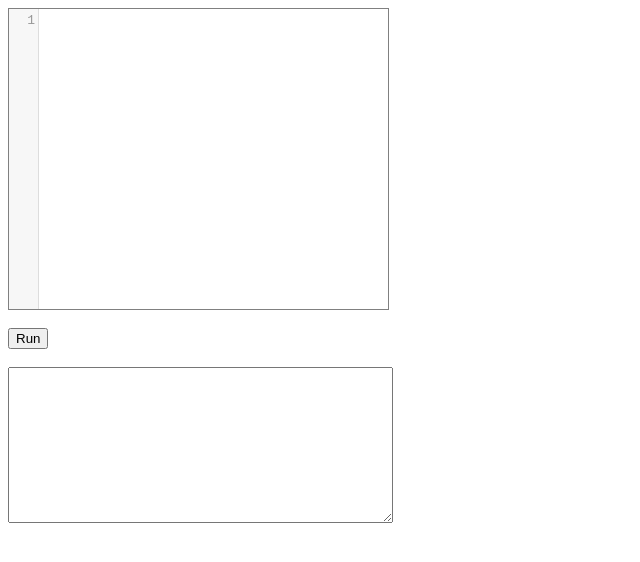
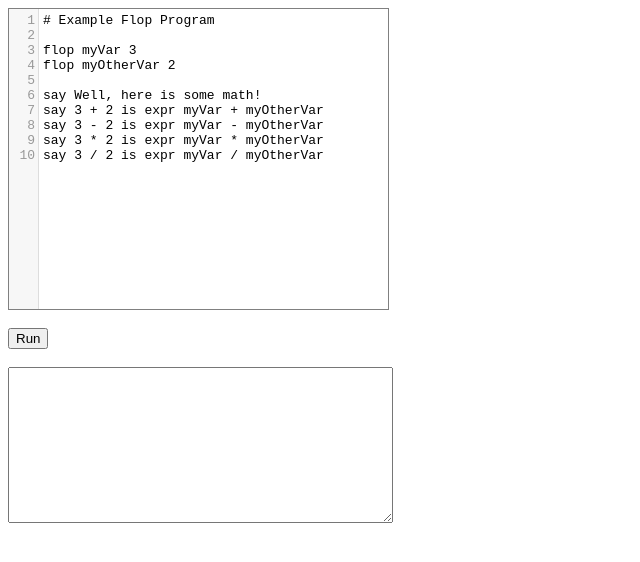
Before and after one commit to b-p-code/flop, a plain HTML site: page index.html in a window 1280 px wide. Shown: the whole page, without its empty margins (0-640 px from the left). Drawn offline with Linux system fonts and the light colour scheme.

Commit message:
added example program

```diff
--- a/index.html
+++ b/index.html
@@ -5,6 +5,7 @@
         <title>Flop</title>
         <script language="javascript" type="text/javascript" src="lib/codemirror-5.65.3/lib/codemirror.js"></script>
         <script language="javascript" type="text/javascript" src="lib/codemirror-5.65.3/mode/perl/perl.js"></script>
+        <script language="javascript" type="text/javascript" src="https://codemirror.net/addon/display/placeholder.js"></script>
         <link rel="stylesheet" type="text/css" href="lib/codemirror-5.65.3/lib/codemirror.css"></link>
 
         <script language="javascript" type="text/javascript" src="js/flopInterpreter.js"></script>
--- a/js/flopInterpreter.js
+++ b/js/flopInterpreter.js
@@ -8,6 +8,19 @@ function setupCodeMirror() {
     });
 
     editor.setOption('theme', 'cobalt');
+
+    editor.setOption("value",
+        "# Example Flop Program\n" +
+        "\n" +
+        "flop myVar 3\n" +
+        "flop myOtherVar 2\n" +
+        "\n" +
+        "say Well, here is some math!\n" +
+        "say 3 + 2 is expr myVar + myOtherVar\n" +
+        "say 3 - 2 is expr myVar - myOtherVar\n" +
+        "say 3 * 2 is expr myVar * myOtherVar\n" +
+        "say 3 / 2 is expr myVar / myOtherVar"
+    );
 }
 
 function run() {
@@ -36,6 +49,7 @@ function interpretFlop(input) {
         // Check commands
         switch (line[0]) {
             case "":
+            case "#":
                 break;
             case "say":
                 let tempOut = "";
```
